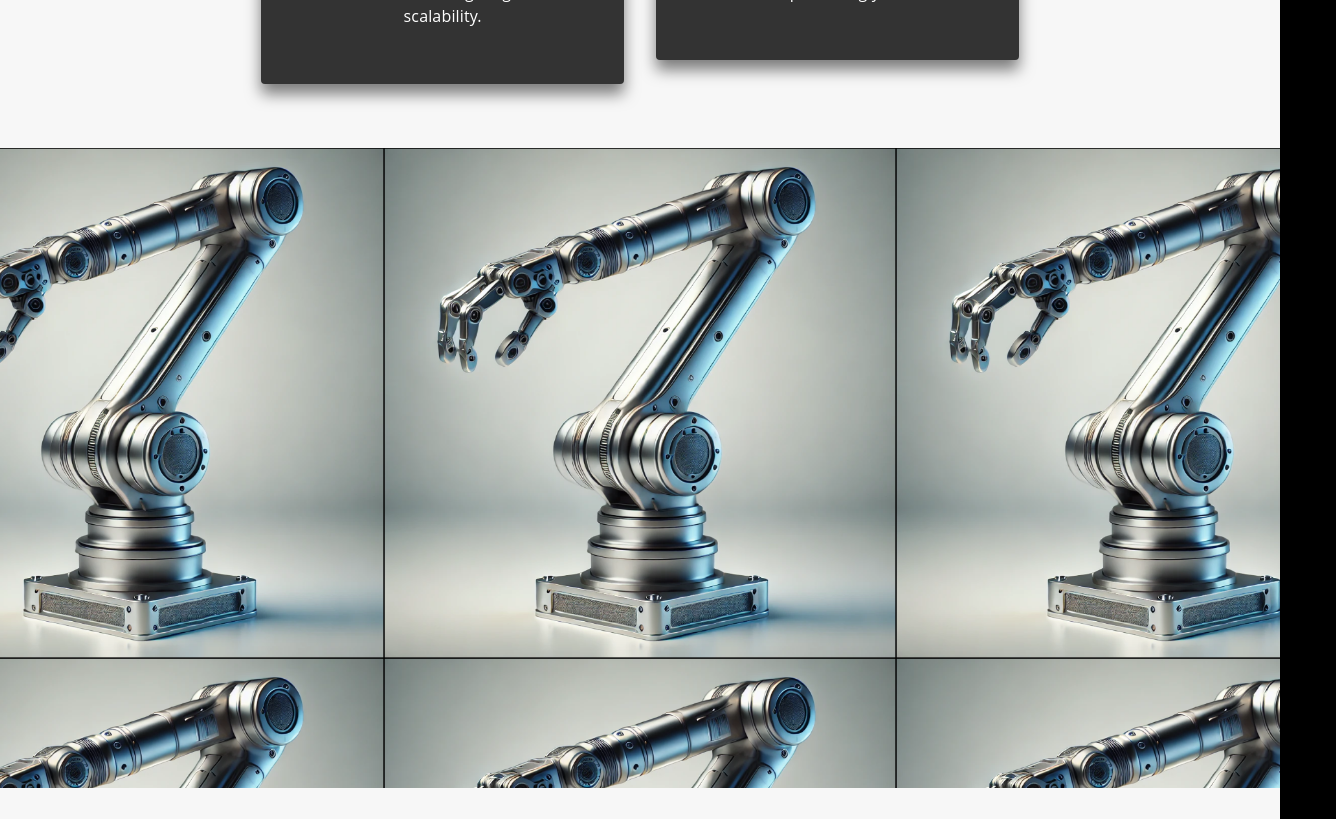
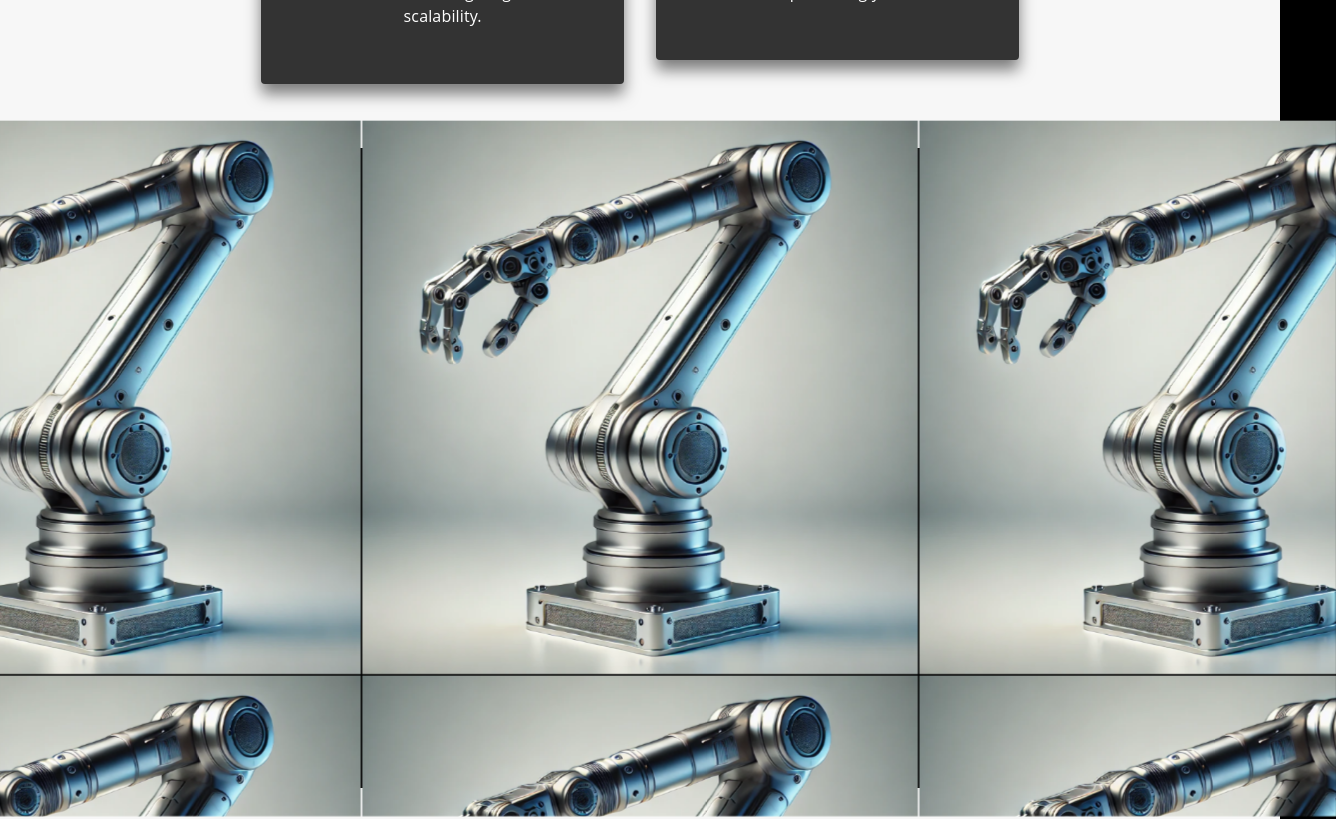
Before and after one commit to Shubhansusb/Techzick, a React (Vite) app in the folder src/client/: page / in a window 1280 px wide. Shown: the part 720-1539 px from the top of the page, 1336 px wide, since content can reach past the window. Built offline with nearby package versions, Linux system fonts and the light colour scheme.

Commit message:
adding the animation to the bg i

```diff
--- a/src/client/src/App.css
+++ b/src/client/src/App.css
@@ -17,18 +17,70 @@
   position: relative; /* Add this to ensure the background image is contained within the app container */
 }
 
+/* .background-container {
+  background-image: url('./assets/robo_final.png');
+  background-size: cover;
+  background-position: center;
+  height: 80vh;
+  width: 100%;
+  animation: fadeInOut 10s ease-in-out infinite;
+}
+
+
+@keyframes fadeInOut {
+  0% {
+    opacity: 0;
+  }
+  50% {
+    opacity: 1;
+  }
+  100% {
+    opacity: 0;
+  }
+}
+
+
+@media only screen and (min-width: 769px) {
+  .background-container {
+    background-size: 40% auto;
+    background-position: top;
+  }
+}
+
+
+@media only screen and (max-width: 768px) {
+  .background-container {
+    height: 60vh;
+    animation: fadeInOut 10s ease-in-out infinite;
+  }
+} */
+
 .background-container {
   background-image: url('./assets/robo_final.png'); /* Set the background image */
   background-size: cover; /* Scale the image to cover the entire container */
   background-position: center; /* Center the image horizontally and vertically */
   height: 80vh; /* Set the container height to the full viewport height on desktop */
   width: 100%; /* Set the container width to the full viewport width */
+  animation: zoomInOut 10s ease-in-out infinite; /* Add the animation */
+}
+
+/* Define the animation */
+@keyframes zoomInOut {
+  0% {
+    transform: scale(1);
+  }
+  50% {
+    transform: scale(1.1);
+  }
+  100% {
+    transform: scale(1);
+  }
 }
 
 /* Add a media query to target desktop screens */
 @media only screen and (min-width: 769px) {
   .background-container {
-    background-size: 40% auto; /* Zoom out the image by 20% on desktop */
+    background-size: 40% auto;
     background-position: top;
   }
 }
@@ -37,5 +89,6 @@
 @media only screen and (max-width: 768px) {
   .background-container {
     height: 60vh; /* Set the container height to 60% of the viewport height on mobile */
+    animation: zoomInOut 10s ease-in-out infinite; /* Apply the animation to mobile screens as well */
   }
 }
```
Also changed, not shown: src/client/src/App.jsx (+3 -67 lines), src/client/dist/assets/index-B0TiGuWn.css (added), src/client/dist/assets/index-CdRxKoAI.js (renamed from src/client/dist/assets/index-_WzlSmyB.js), src/client/dist/assets/index-DRgxFHqe.css (deleted), src/client/dist/index.html.
